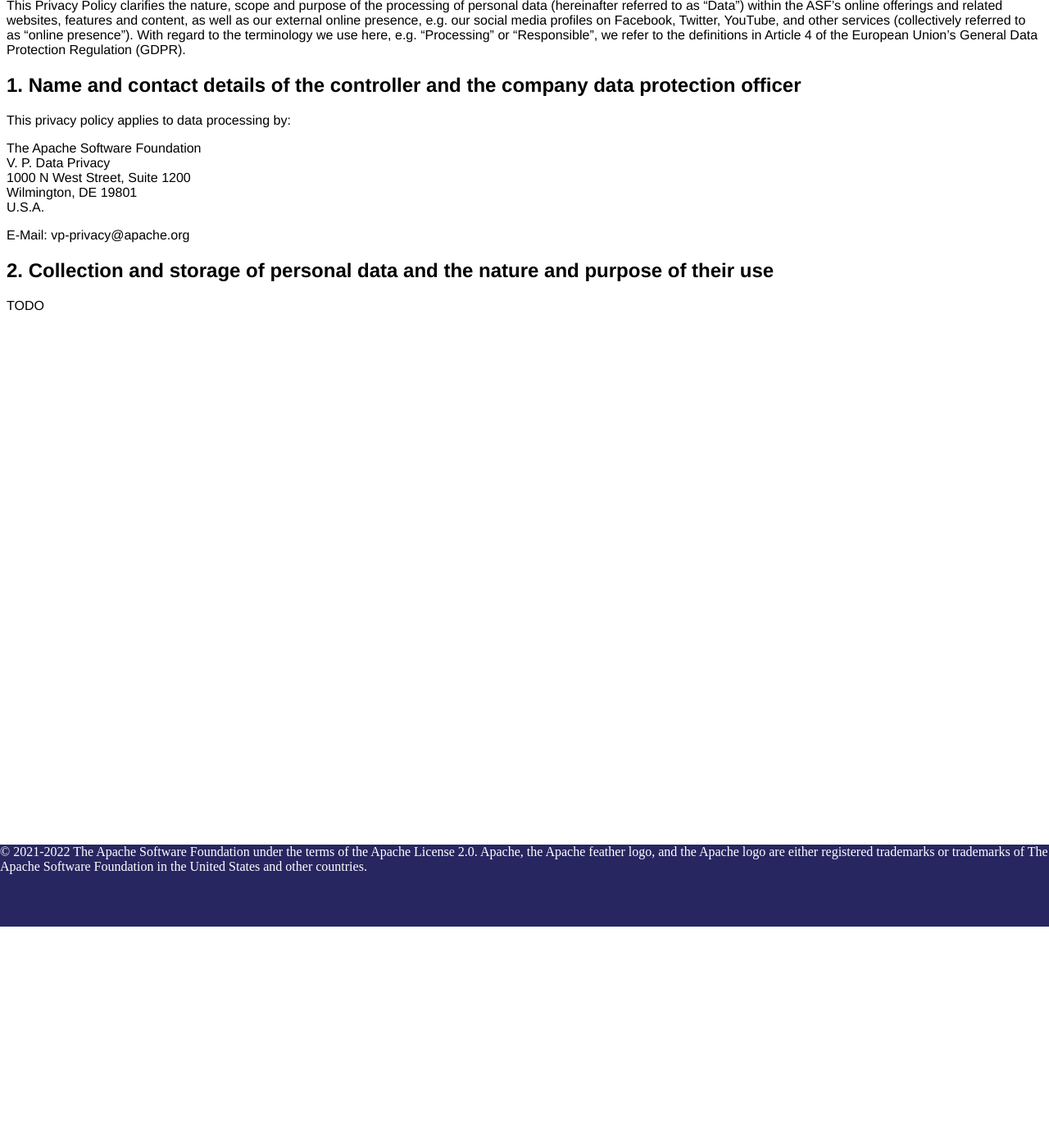
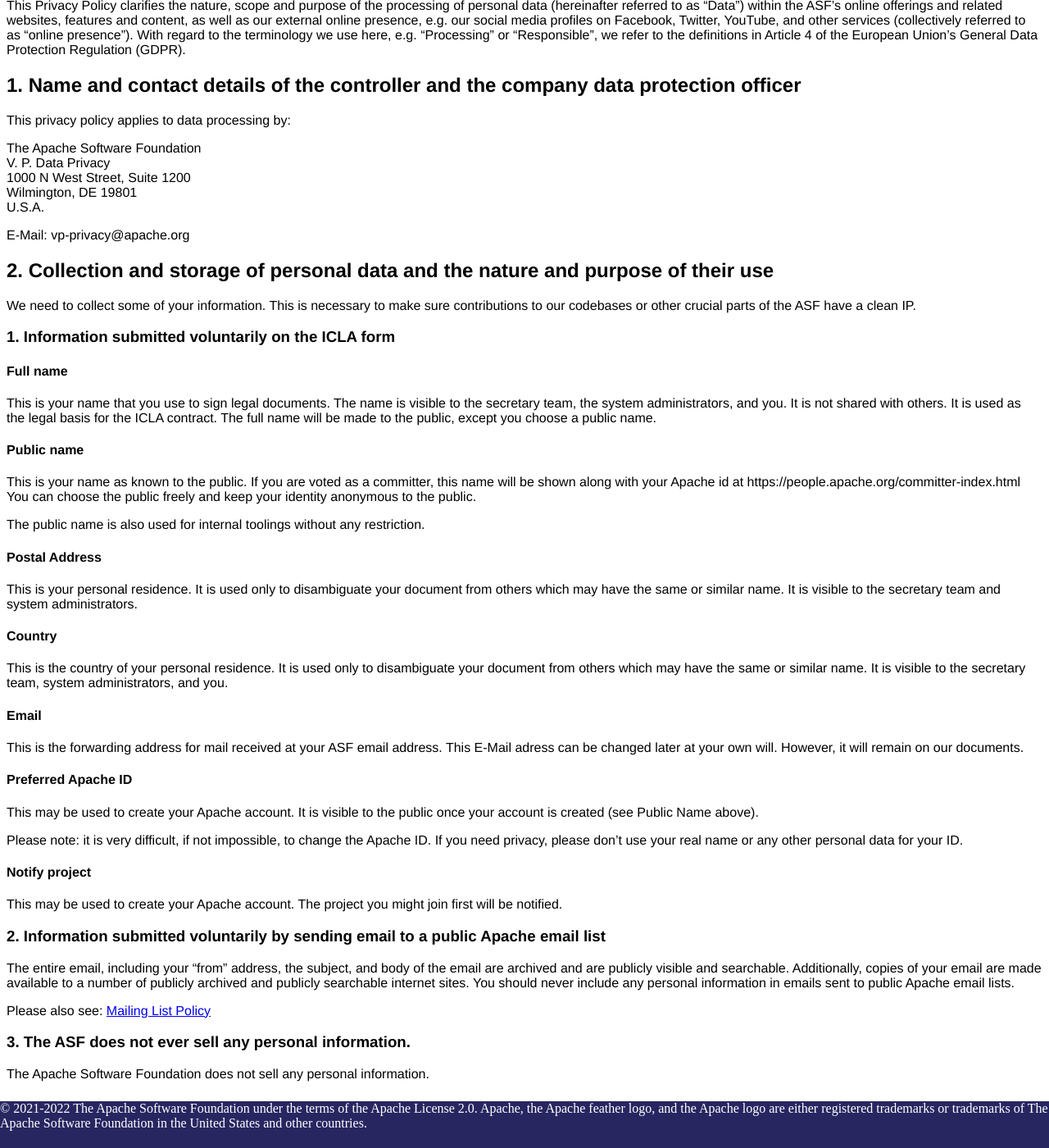
Before and after one commit to apache/privacy-website, a Jekyll site: the page output/policies/privacy-policy-committer.html, which Jekyll copies as it is, in a window 1280 px wide and 1400 px high, scrolled down 270 px. Shown: the whole window at 82% size. Built offline with Jekyll 4.4.1, drawn with Linux system fonts in a browser that asks for light colours.

Commit message:
Automatic Site Publish by Buildbot

```diff
--- a/output/feed.xml
+++ b/output/feed.xml
@@ -1,4 +1,4 @@
-<?xml version="1.0" encoding="utf-8"?><feed xmlns="http://www.w3.org/2005/Atom" ><generator uri="https://jekyllrb.com/" version="4.2.2">Jekyll</generator><link href="/feed.xml" rel="self" type="application/atom+xml" /><link href="/" rel="alternate" type="text/html" /><updated>2022-09-12T06:03:45+00:00</updated><id>/feed.xml</id><title type="html">Apache Software Foundation - Data Privacy</title><subtitle>Write an awesome description for your new site here. You can edit this line in _config.yml. It will appear in your document head meta (for Google search results) and in your feed.xml site description.</subtitle><entry><title type="html">Welcome to Jekyll!</title><link href="/jekyll/update/2021/03/05/welcome-to-jekyll.html" rel="alternate" type="text/html" title="Welcome to Jekyll!" /><published>2021-03-05T19:38:56+00:00</published><updated>2021-03-05T19:38:56+00:00</updated><id>/jekyll/update/2021/03/05/welcome-to-jekyll</id><content type="html" xml:base="/jekyll/update/2021/03/05/welcome-to-jekyll.html"><![CDATA[<p>You’ll find this post in your <code class="language-plaintext highlighter-rouge">_posts</code> directory. Go ahead and edit it and re-build the site to see your changes. You can rebuild the site in many different ways, but the most common way is to run <code class="language-plaintext highlighter-rouge">jekyll serve</code>, which launches a web server and auto-regenerates your site when a file is updated.</p>
+<?xml version="1.0" encoding="utf-8"?><feed xmlns="http://www.w3.org/2005/Atom" ><generator uri="https://jekyllrb.com/" version="4.2.2">Jekyll</generator><link href="/feed.xml" rel="self" type="application/atom+xml" /><link href="/" rel="alternate" type="text/html" /><updated>2022-09-26T20:21:44+00:00</updated><id>/feed.xml</id><title type="html">Apache Software Foundation - Data Privacy</title><subtitle>Write an awesome description for your new site here. You can edit this line in _config.yml. It will appear in your document head meta (for Google search results) and in your feed.xml site description.</subtitle><entry><title type="html">Welcome to Jekyll!</title><link href="/jekyll/update/2021/03/05/welcome-to-jekyll.html" rel="alternate" type="text/html" title="Welcome to Jekyll!" /><published>2021-03-05T19:38:56+00:00</published><updated>2021-03-05T19:38:56+00:00</updated><id>/jekyll/update/2021/03/05/welcome-to-jekyll</id><content type="html" xml:base="/jekyll/update/2021/03/05/welcome-to-jekyll.html"><![CDATA[<p>You’ll find this post in your <code class="language-plaintext highlighter-rouge">_posts</code> directory. Go ahead and edit it and re-build the site to see your changes. You can rebuild the site in many different ways, but the most common way is to run <code class="language-plaintext highlighter-rouge">jekyll serve</code>, which launches a web server and auto-regenerates your site when a file is updated.</p>
 
 <p>Jekyll requires blog post files to be named according to the following format:</p>
 
--- a/output/policies/privacy-policy-committer.html
+++ b/output/policies/privacy-policy-committer.html
@@ -58,7 +58,69 @@
 
 <h2 id="2-collection-and-storage-of-personal-data-and-the-nature-and-purpose-of-their-use">2. Collection and storage of personal data and the nature and purpose of their use</h2>
 
-<p>TODO</p>
+<p>We need to collect some of your information. This is necessary to
+make sure contributions to our codebases or other crucial parts of the ASF
+have a clean IP.</p>
+
+<h3 id="1-information-submitted-voluntarily-on-the-icla-form">1. Information submitted voluntarily on the ICLA form</h3>
+
+<h4 id="full-name">Full name</h4>
+
+<p>This is your name that you use to sign legal documents. The name is
+visible to the secretary team, the system administrators, and you.
+It is not shared with others. It is used as the legal basis for the ICLA contract.
+The full name will be made to the public, except you choose a public name.</p>
+
+<h4 id="public-name">Public name</h4>
+
+<p>This is your name as known to the public. If you are voted as a committer, this name will
+be shown along with your Apache id at https://people.apache.org/committer-index.html
+You can choose the public freely and keep your identity anonymous to the public.</p>
+
+<p>The public name is also used for internal toolings without any restriction.</p>
+
+<h4 id="postal-address">Postal Address</h4>
+
+<p>This is your personal residence. It is used only to disambiguate your document from
+others which may have the same or similar name. It is visible to the secretary team
+and system administrators.</p>
+
+<h4 id="country">Country</h4>
+
+<p>This is the country of your personal residence. It is used only to disambiguate
+your document from others which may have the same or similar name. It is visible
+to the secretary team, system administrators, and you.</p>
+
+<h4 id="email">Email</h4>
+
+<p>This is the forwarding address for mail received at your ASF email address.
+This E-Mail adress can be changed later at your own will. However, it will remain on our documents.</p>
+
+<h4 id="preferred-apache-id">Preferred Apache ID</h4>
+
+<p>This may be used to create your Apache account. It is visible to the public
+once your account is created (see Public Name above).</p>
+
+<p>Please note: it is very difficult, if not impossible, to change the Apache ID. If you need
+privacy, please don’t use your real name or any other personal data for your ID.</p>
+
+<h4 id="notify-project">Notify project</h4>
+
+<p>This may be used to create your Apache account. The project you might join first
+will be notified.</p>
+
+<h3 id="2-information-submitted-voluntarily-by-sending-email-to-a-public-apache-email-list">2. Information submitted voluntarily by sending email to a public Apache email list</h3>
+
+<p>The entire email, including your “from” address, the subject, and body of the email
+are archived and are publicly visible and searchable. Additionally, copies of your email
+are made available to a number of publicly archived and publicly searchable internet sites.
+You should never include any personal information in emails sent to public Apache email lists.</p>
+
+<p>Please also see: <a href="/policies/mailinglist-policy.html">Mailing List Policy</a></p>
+
+<h3 id="3-the-asf-does-not-ever-sell-any-personal-information">3. The ASF does not ever sell any personal information.</h3>
+
+<p>The Apache Software Foundation does not sell any personal information.</p>
 
         </main>
         <footer>
```
